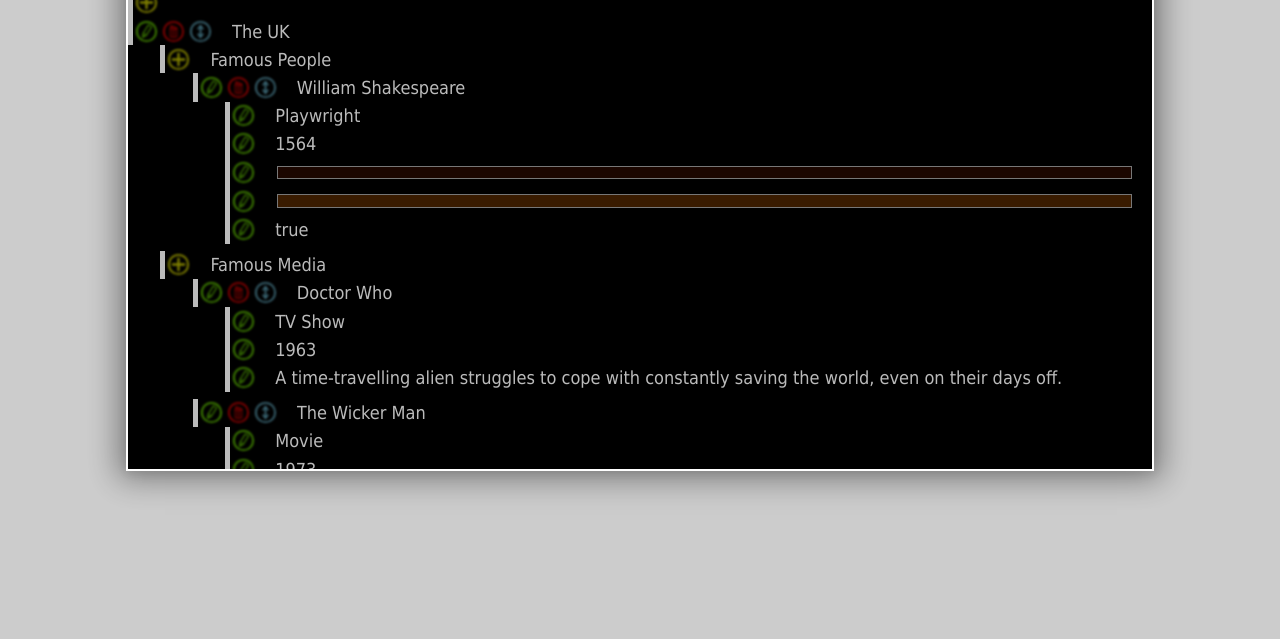
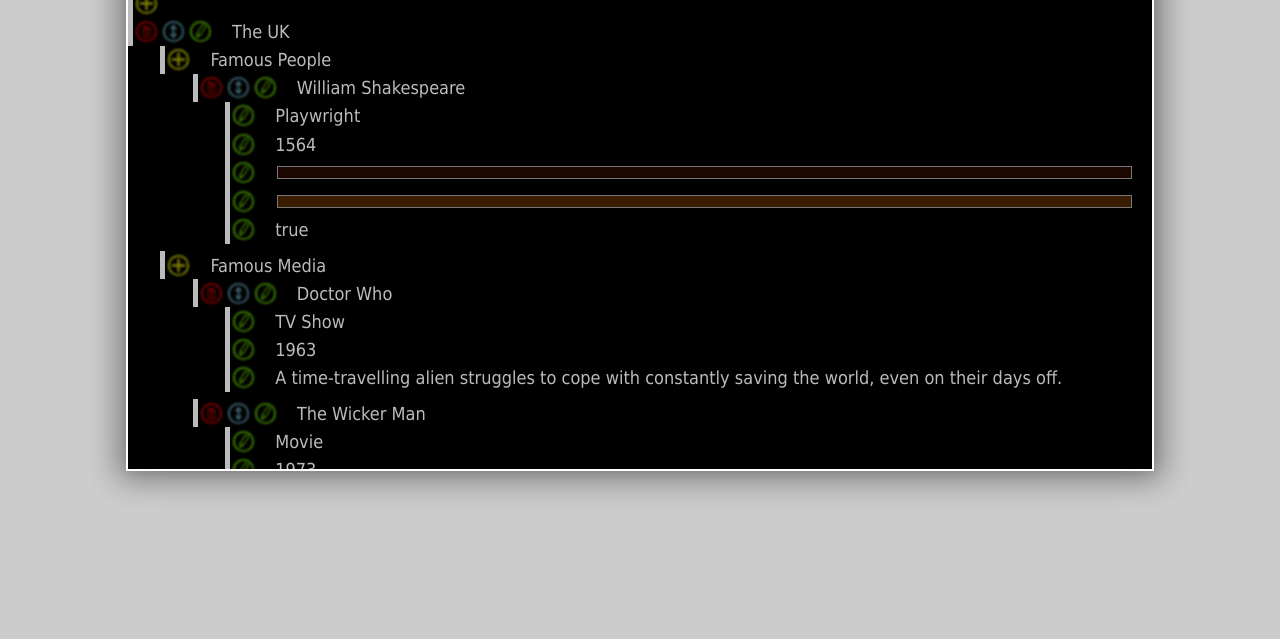
Before and after one commit to esc-ism/tree-frame, a website built with webpack: page public/index.html in a window 1280 px wide. Shown: the part 161-800 px from the top of the page. Built offline with nearby package versions, Linux system fonts and the light colour scheme.

Commit message:
Button style changes

```diff
--- a/public/static.css
+++ b/public/static.css
@@ -29,6 +29,6 @@
     background: none;
 }
 
-:focus-visible:not(button) {
+:focus-visible:not(button):not(input) {
     outline: inherit;
 }
--- a/ts/modal/body/trees/nodes/actions/css.ts
+++ b/ts/modal/body/trees/nodes/actions/css.ts
@@ -22,15 +22,28 @@
 
 export function addColourRule(actionId: string, strokeVar: string) {
     addRule([
+        // Hovered
+        `.${actionId}:focus > svg`,
+        `.${actionId}:hover > svg`,
+    ], [
+        ['fill', `var(--base)`],
+    ]);
+
+    addRule([
+        // Hovered
+        `.${actionId}:focus:not(.${BUTTON_ACTIVE_CLASS}) > svg`,
+        `.${actionId}:hover:not(.${BUTTON_ACTIVE_CLASS}) > svg`,
+    ], [
+        ['stroke', `var(--contrast)`],
+    ]);
+
+    addRule([
         // Not focused, not hovered
         `.${ELEMENT_CLASSES.ELEMENT_CONTAINER}:not(.${HIGHLIGHT_SOURCE_CLASS}):not(.${FOCUS_CLASS}) > ` +
         `.${ELEMENT_CLASSES.INTERACTION_CONTAINER} ` +
         `.${actionId} > svg`,
-        // Not focused, hovered
-        `.${actionId}:focus:not(.${BUTTON_ACTIVE_CLASS}) > svg`,
-        `.${actionId}:hover:not(.${BUTTON_ACTIVE_CLASS}) > svg`,
-        // Active, not hovered
-        `.${actionId}.${BUTTON_ACTIVE_CLASS}:not(:focus):not(:hover) > svg`
+        // Active
+        `.${actionId}.${BUTTON_ACTIVE_CLASS} > svg`
     ], ['stroke', `var(${strokeVar})`]);
 }
 
--- a/ts/modal/body/trees/nodes/child.ts
+++ b/ts/modal/body/trees/nodes/child.ts
@@ -13,7 +13,7 @@
     shouldMount: (node: Child) => boolean,
     mount: (node: Child) => void,
     unmount?: (node: Child) => void
-}> = [edit, disconnect, focus, move];
+}> = [disconnect, focus, move, edit];
 
 export default class Child {
     readonly label: string;
--- a/ts/modal/body/trees/style/default.ts
+++ b/ts/modal/body/trees/style/default.ts
@@ -50,45 +50,26 @@
             'value': 'Menu Buttons',
             'children': [
                 {
-                    'label': 'Exit Button Background',
+                    'label': 'Exit Color',
                     'value': '#aa0000',
                     'input': 'color',
                     'predicate': true
                 },
                 {
-                    'label': 'Label Button Fill',
+                    'label': 'Label Color',
                     'value': '#9a7b4a',
                     'input': 'color',
                     'predicate': true
                 },
                 {
-                    'label': 'Label Button Background',
-                    'value': '#3FF5FF89',
+                    'label': 'Leaf Color',
+                    'value': '#0f5000',
                     'input': 'color',
                     'predicate': true
                 },
                 {
-                    'label': 'Leaf Button Fill',
-                    'value': '#177700',
-                    'input': 'color',
-                    'predicate': true
-                },
-                {
-                    'label': 'Leaf Button Background',
-                    'value': '#3FF5FF89',
-                    'input': 'color',
-                    'predicate': true
-                },
-                // Not currently used
-                {
-                    'label': 'Style Button Fill',
-                    'value': '#492609',
-                    'input': 'color',
-                    'predicate': true
-                },
-                {
-                    'label': 'Style Button Background',
-                    'value': '#3FF5FF89',
+                    'label': 'Style Color',
+                    'value': '#cd00ff',
                     'input': 'color',
                     'predicate': true
                 }
--- a/ts/modal/body/trees/style/update.ts
+++ b/ts/modal/body/trees/style/update.ts
@@ -20,24 +20,13 @@
 }
 
 function getModalButtonRuleString({
-    'children': [
-        exitBackground,
-        labelFill, labelBackground,
-        leafFill, leafBackground,
-        styleFill, styleBackground
-    ]
+    'children': [exit, label, leaf, style]
 }: dataTypes.Middle) {
     return getRuleString(':root', [
-        ['--modalButtonExitBackground', exitBackground.value as string],
-
-        ['--modalButtonLabelFill', labelFill.value as string],
-        ['--modalButtonLabelBackground', labelBackground.value as string],
-
-        ['--modalButtonLeafFill', leafFill.value as string],
-        ['--modalButtonLeafBackground', leafBackground.value as string],
-
-        ['--modalButtonStyleFill', styleFill.value as string],
-        ['--modalButtonStyleBackground', styleBackground.value as string]
+        ['--modalButtonExit', exit.value as string],
+        ['--modalButtonLabel', label.value as string],
+        ['--modalButtonLeaf', leaf.value as string],
+        ['--modalButtonStyle', style.value as string],
     ]);
 }
 
--- a/ts/modal/header/actions/close/css.ts
+++ b/ts/modal/header/actions/close/css.ts
@@ -6,5 +6,5 @@
     addRule([
         `#${ACTION_ID}:focus > svg`,
         `#${ACTION_ID}:hover > svg`
-    ], ['background-color', 'var(--modalButtonExitBackground)']);
+    ], ['background-color', 'var(--modalButtonExit)']);
 }
--- a/ts/modal/header/actions/css.ts
+++ b/ts/modal/header/actions/css.ts
@@ -3,41 +3,41 @@
 import {BUTTON_ACTIVE_CLASS} from '../../consts';
 import {addRule} from '../../css';
 
-export function addColourRule(
-    actionId: string,
-    backgroundVar?: string, fillVar?: string, strokeVar?: string,
-    targetSelector: string = ' > svg'
-) {
-    const styles = [];
-
-    if (backgroundVar) {
-        styles.push(['background-color', `var(${backgroundVar})`]);
-    }
-
-    if (fillVar) {
-        styles.push(['fill', `var(${fillVar})`]);
-    }
-
-    if (fillVar) {
-        styles.push(['stroke', `var(${strokeVar})`]);
-    }
+export function addColourRule(actionId: string, colour: string) {
+    addRule([
+        `#${actionId}:focus > svg`, `#${actionId}:hover > svg`,
+        `#${actionId}.${BUTTON_ACTIVE_CLASS} > svg`
+    ], [
+        ['background-color', `var(--contrast)`],
+    ]);
 
     addRule([
-        `#${actionId}:focus:not(.${BUTTON_ACTIVE_CLASS})${targetSelector}`,
-        `#${actionId}:hover:not(.${BUTTON_ACTIVE_CLASS})${targetSelector}`,
-        `#${actionId}.${BUTTON_ACTIVE_CLASS}:not(:focus):not(:hover)${targetSelector}`
-    ], styles);
+        `#${actionId}:focus:not(.${BUTTON_ACTIVE_CLASS}) > svg`,
+        `#${actionId}:hover:not(.${BUTTON_ACTIVE_CLASS}) > svg`
+    ], [
+        ['stroke', `var(--base)`],
+    ]);
+
+    addRule(`#${actionId}.${BUTTON_ACTIVE_CLASS} > svg`, [
+        ['stroke', `var(--base)`],
+        ['fill', `var(${colour})`],
+    ]);
 }
 
 export default function generate() {
     addRule(`#${BUTTON_CONTAINER_ID}`, [
         ['display', 'inline-flex'],
-        ['flex-direction', 'row'],
+        ['flex-direction', 'row']
     ]);
-
-    addRule(`.${BUTTON_CLASS} > svg`, ['width', '1.8em']);
 
     addRule(`.${BUTTON_CLASS}`, ['border-left', '2px solid var(--contrast)']);
 
-    addRule(`.${BUTTON_CLASS} > svg`, ['stroke', 'var(--contrast)']);
+    addRule(`.${BUTTON_CLASS} > svg`, [
+        ['width', '1.81em'],
+        ['stroke', 'var(--contrast)'],
+        ['fill', `var(--contrast)`],
+
+        // Fixes pixel gap between button border & svg
+        ['margin-left', '-0.5px']
+    ]);
 }
--- a/ts/modal/header/actions/labels/css.ts
+++ b/ts/modal/header/actions/labels/css.ts
@@ -24,5 +24,5 @@
         ['display', 'none']
     );
 
-    addColourRule(ACTION_ID, '--modalButtonLabelBackground', '--modalButtonLabelFill');
+    addColourRule(ACTION_ID, '--modalButtonLabel');
 }
--- a/ts/modal/header/actions/leaves/css.ts
+++ b/ts/modal/header/actions/leaves/css.ts
@@ -14,5 +14,5 @@
         ['display', 'none']
     );
 
-    addColourRule(ACTION_ID, '--modalButtonLeafBackground', '--modalButtonLeafFill');
+    addColourRule(ACTION_ID, '--modalButtonLeaf');
 }
--- a/ts/modal/header/actions/style/button.ts
+++ b/ts/modal/header/actions/style/button.ts
@@ -4,51 +4,56 @@
 
 import {SVG_NAMESPACE} from '../../../consts';
 
-const CONTROL_POINT_OFFSET = 45;
+const handle = document.createElementNS(SVG_NAMESPACE, 'rect');
 
-const palette = document.createElementNS(SVG_NAMESPACE, 'path');
+handle.setAttribute('stroke-linecap', 'round');
+handle.setAttribute('stroke-width', '6');
+handle.setAttribute('x', '-5');
+handle.setAttribute('y', '15');
+handle.setAttribute('width', '15');
+handle.setAttribute('height', '40');
+handle.setAttribute('rx', '5');
 
-palette.setAttribute('stroke-linecap', 'round');
-palette.setAttribute('stroke-width', '5');
-palette.setAttribute('d',
-    'M 50,0' +
-    `Q ${CONTROL_POINT_OFFSET},-${CONTROL_POINT_OFFSET} 0,-50` +
-    `Q -${CONTROL_POINT_OFFSET},-${CONTROL_POINT_OFFSET} -50,0` +
-    `Q -${CONTROL_POINT_OFFSET},${CONTROL_POINT_OFFSET} 0,50` +
-    'Q 16,50 20,45' +
-    'Q 25,35 15,25' +
-    'Q -5,10 15,2' +
-    'Q 26,0 35,10' +
-    'Q 48,20 50,0'
+const frame = document.createElementNS(SVG_NAMESPACE, 'path');
+
+frame.setAttribute('fill', 'none');
+frame.setAttribute('stroke-linecap', 'round');
+frame.setAttribute('stroke-width', '3');
+frame.setAttribute('d',
+    'M 2.5,15' +
+    'L 2.5,0' +
+    'L -36,-15' +
+    'L -36,-35' +
+    'L -30,-35'
 );
 
-const paint0 = document.createElementNS(SVG_NAMESPACE, 'circle');
+const curveLeft = document.createElementNS(SVG_NAMESPACE, 'path');
 
-paint0.setAttribute('stroke-width', '0');
-paint0.setAttribute('r', '9');
-paint0.setAttribute('cx', '20');
-paint0.setAttribute('cy', '-20');
+curveLeft.setAttribute('fill', 'none');
+curveLeft.setAttribute('stroke-linecap', 'round');
+curveLeft.setAttribute('stroke-width', '6');
+curveLeft.setAttribute('d',
+    'M -25 -30' +
+    'Q -30,-35 -25,-40'
+);
 
-const paint1 = paint0.cloneNode(true) as SVGLineElement;
+const curveRight = curveLeft.cloneNode(true) as SVGLineElement;
 
-paint1.setAttribute('cx', '-5');
-paint1.setAttribute('cy', '-28');
+curveRight.setAttribute('transform', 'scale(-1,1) translate(-10,0)');
 
-const paint2 = paint0.cloneNode(true) as SVGLineElement;
+const roller = document.createElementNS(SVG_NAMESPACE, 'rect');
 
-paint2.setAttribute('cx', '-25');
-paint2.setAttribute('cy', '-5');
-
-const paint3 = paint0.cloneNode(true) as SVGLineElement;
-
-paint3.setAttribute('cx', '-15');
-paint3.setAttribute('cy', '22');
+roller.setAttribute('stroke-linecap', 'round');
+roller.setAttribute('stroke-width', '6');
+roller.setAttribute('x', '-22.5');
+roller.setAttribute('y', '-47.5');
+roller.setAttribute('width', '55');
+roller.setAttribute('height', '25');
+roller.setAttribute('rx', '1');
 
 const g = document.createElementNS(SVG_NAMESPACE, 'g');
 
-g.setAttribute('transform', 'scale(0.95,0.95)');
-
-g.append(palette, paint0, paint1, paint2, paint3);
+g.append(handle, frame, curveLeft, curveRight, roller);
 
 const BUTTON = getNewButton(g, ACTION_ID);
 
--- a/ts/modal/header/actions/style/css.ts
+++ b/ts/modal/header/actions/style/css.ts
@@ -2,18 +2,6 @@
 
 import {addColourRule} from '../css';
 
-import {addRule} from '../../../css';
-
 export default function generate() {
-    addColourRule(ACTION_ID, '--modalButtonStyleBackground', '--modalButtonStyleFill');
-
-    addRule(
-        `#${ACTION_ID} circle`,
-        ['fill', `var(--base)`]
-    );
-
-    addColourRule(ACTION_ID, undefined, '--nodeButtonRemove', '--nodeButtonRemove', ' circle:nth-of-type(1)');
-    addColourRule(ACTION_ID, undefined, '--nodeButtonCreate', '--nodeButtonCreate', ' circle:nth-of-type(2)');
-    addColourRule(ACTION_ID, undefined, '--nodeButtonMove', '--nodeButtonMove', ' circle:nth-of-type(3)');
-    addColourRule(ACTION_ID, undefined, '--nodeButtonEdit', '--nodeButtonEdit', ' circle:nth-of-type(4)');
+    addColourRule(ACTION_ID, '--modalButtonStyle');
 }
```
